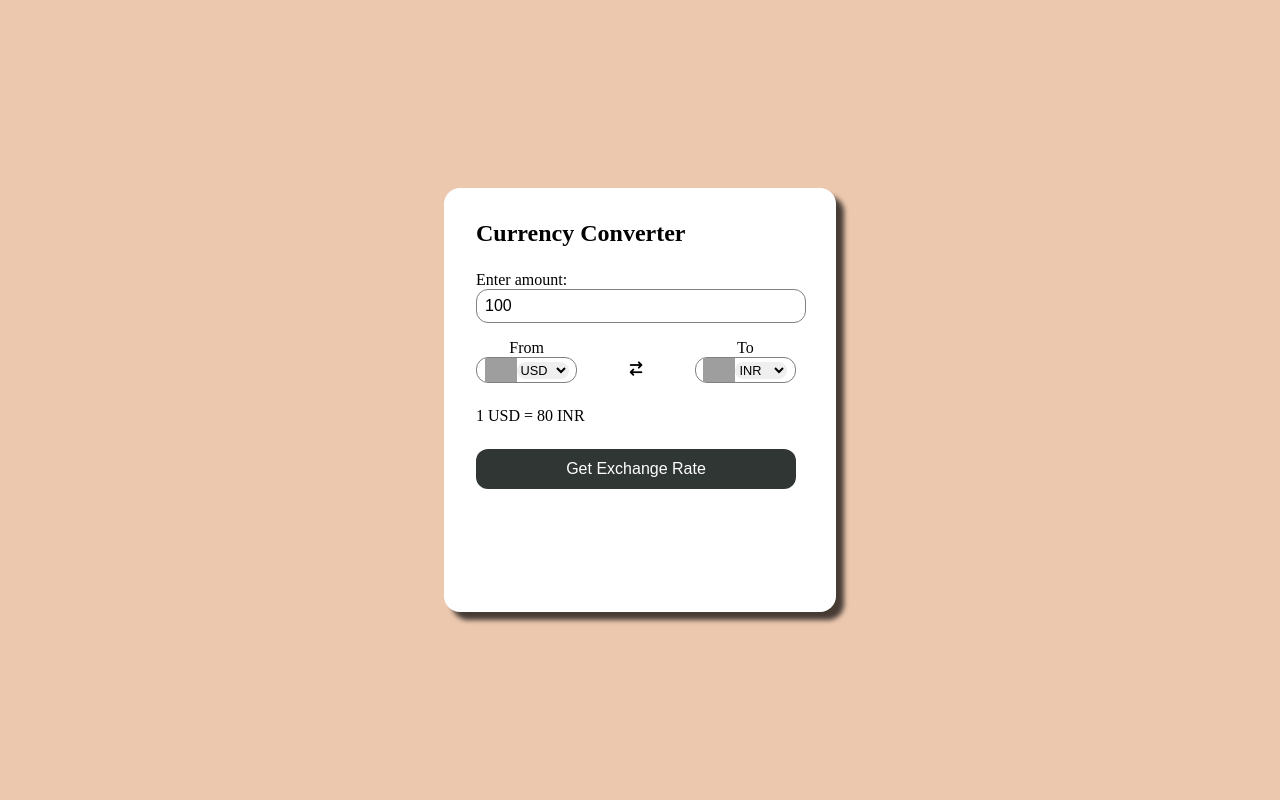
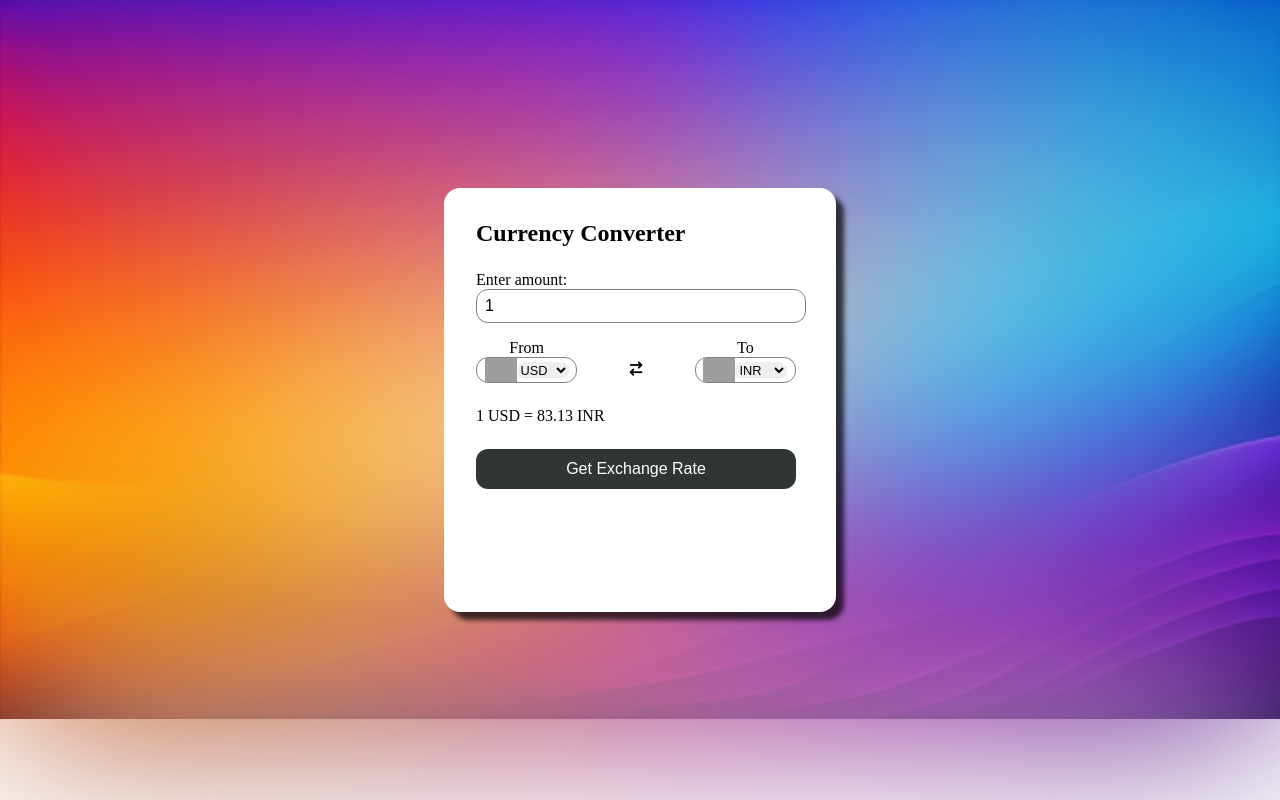
Before and after one commit to krish3742/Mini-Projects, a plain HTML site: page Currency_Converter/index.html in a window 1280 px wide. Drawn offline with Linux system fonts and the light colour scheme; grey boxes are pictures that could not be loaded.

Commit message:
Blurred the background of the app

```diff
--- a/Currency_Converter/index.html
+++ b/Currency_Converter/index.html
@@ -13,13 +13,12 @@
         referrerpolicy="no-referrer" />
 </head>
 <body>
-    <div class="blur"></div>
     <div class="container">
         <h2>Currency Converter</h2>
         <form>
             <div class="amount">
                 <p>Enter amount:</p>
-                <input type="text" value="100">
+                <input type="text" value="1">
             </div>
             <div class="dropdown">
                 <div class="from">
@@ -40,7 +39,7 @@
                     </div>
                 </div>
             </div>
-            <p id="msg">1 USD = 80 INR</p>
+            <p id="msg">1 USD = 83.13 INR</p>
             <button>Get Exchange Rate</button>
         </form>
     </div>
--- a/Currency_Converter/style.css
+++ b/Currency_Converter/style.css
@@ -8,7 +8,10 @@ body {
     justify-content: center;
     align-items: center;
     min-height: 100vh;
-    background-color: #ECC8AF;
+    background-image: url(a.jpg);
+    background-repeat: no-repeat;
+    background-size: 100%;
+    backdrop-filter: blur(100px);
 }
 
 .container {
```
Also changed, not shown: Currency_Converter/a.jpg (added).
